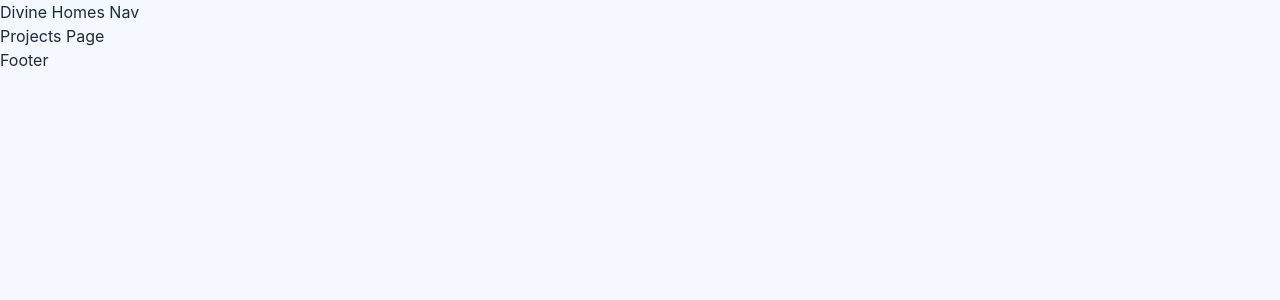
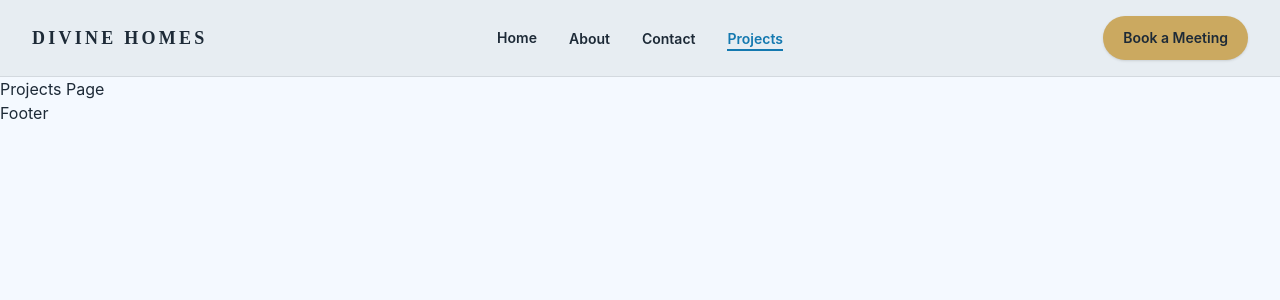
Before and after one commit to divinecode-HQ/divine-homes, a React (Vite) app: page /projects in a window 1280 px wide. Shown: the top 300 px of the page. Built offline with nearby package versions, Linux system fonts and the light colour scheme.

Commit message:
Fixed the Navbar

```diff
--- a/src/components/Navbar.tsx
+++ b/src/components/Navbar.tsx
@@ -1,8 +1,289 @@
+import { Icon } from '@iconify/react'
+import { AnimatePresence, motion } from 'framer-motion'
+import { useEffect, useState } from 'react'
+import { NavLink, useLocation, useNavigate } from 'react-router-dom'
+
+const homeSectionLinks = [
+  { label: 'About', id: 'about' },
+  { label: 'Contact', id: 'contact' },
+]
+
 function Navbar() {
+  const [isMenuOpen, setIsMenuOpen] = useState(false)
+  const location = useLocation()
+  const navigate = useNavigate()
+
+  useEffect(() => {
+    setIsMenuOpen(false)
+  }, [location.pathname, location.hash])
+
+  useEffect(() => {
+    document.body.style.overflow = isMenuOpen ? 'hidden' : ''
+
+    return () => {
+      document.body.style.overflow = ''
+    }
+  }, [isMenuOpen])
+
+  useEffect(() => {
+    if (!location.hash) {
+      return
+    }
+
+    const targetId = location.hash.replace('#', '')
+
+    const scrollToTarget = () => {
+      const element = document.getElementById(targetId)
+
+      if (element) {
+        element.scrollIntoView({ behavior: 'smooth', block: 'start' })
+      }
+    }
+
+    scrollToTarget()
+
+    const timeoutId = window.setTimeout(scrollToTarget, 200)
+
+    return () => window.clearTimeout(timeoutId)
+  }, [location.hash, location.pathname])
+
+  const handleHomeClick = () => {
+    window.scrollTo({ top: 0, behavior: 'smooth' })
+
+    if (location.pathname !== '/' || location.hash) {
+      navigate('/')
+    }
+  }
+
+  const handleSectionNavigation = (sectionId: string) => {
+    if (location.pathname === '/') {
+      navigate({ pathname: '/', hash: `#${sectionId}` })
+      return
+    }
+
+    navigate({ pathname: '/', hash: `#${sectionId}` })
+  }
+
+  const handleMeetingNavigation = () => {
+    navigate({ pathname: '/projects', hash: '#book-a-meeting' })
+  }
+
+  const currentHash = location.hash.replace('#', '')
+  const isHomeActive = location.pathname === '/' && !currentHash
+  const isSectionActive = (sectionId: string) =>
+    location.pathname === '/' && currentHash === sectionId
+  const isProjectsActive = location.pathname === '/projects'
+
+  const desktopLinkClass = (isActive: boolean) =>
+    `relative cursor-pointer text-sm font-semibold transition-colors ${
+      isActive ? 'text-ocean-blue' : 'text-charcoal hover:text-ocean-blue'
+    }`
+
+  const renderDesktopLink = (
+    label: string,
+    onClick: () => void,
+    isActive: boolean,
+  ) => (
+    <motion.button
+      type="button"
+      onClick={onClick}
+      whileHover={{ y: -2 }}
+      whileTap={{ scale: 0.97 }}
+      className={desktopLinkClass(isActive)}
+    >
+      {label}
+      <motion.span
+        className={`absolute -bottom-1 left-0 h-[2px] w-full origin-left bg-ocean-blue ${
+          isActive ? 'scale-x-100' : 'scale-x-0'
+        }`}
+        whileHover={{ scaleX: 1 }}
+        transition={{ duration: 0.2, ease: 'easeOut' }}
+      />
+    </motion.button>
+  )
+
+  const mobileLinkClass = (isActive: boolean) =>
+    `rounded-2xl border px-4 py-3 text-left text-sm font-semibold backdrop-blur-sm transition-colors ${
+      isActive
+        ? 'border-ocean-blue/25 bg-ocean-blue/12 text-ocean-blue'
+        : 'border-white/35 bg-white/35 text-charcoal hover:border-gold/30 hover:bg-gold/12 hover:text-charcoal'
+    }`
+
   return (
-    <nav>
-      <h2>Divine Homes Nav</h2>
-    </nav>
+    <motion.header
+      initial={{ opacity: 0, y: -24 }}
+      animate={{ opacity: 1, y: 0 }}
+      transition={{ duration: 0.45, ease: 'easeOut' }}
+      className="sticky top-0 z-50 border-b border-charcoal/10 bg-grey/95 backdrop-blur"
+    >
+      <nav
+        className="mx-auto flex w-full max-w-7xl items-center justify-between gap-4 px-4 py-4 sm:px-6 lg:grid lg:grid-cols-[1fr_auto_1fr] lg:px-8"
+        aria-label="Primary navigation"
+      >
+        <div className="flex items-center justify-start">
+          <motion.button
+            type="button"
+            onClick={handleHomeClick}
+            whileHover={{ x: 2 }}
+            whileTap={{ scale: 0.98 }}
+            className="font-space text-lg font-bold tracking-[0.18em] text-charcoal uppercase"
+          >
+            Divine Homes
+          </motion.button>
+        </div>
+
+        <motion.div
+          initial={{ opacity: 0, y: -12 }}
+          animate={{ opacity: 1, y: 0 }}
+          transition={{ delay: 0.12, duration: 0.35 }}
+          className="hidden items-center justify-center gap-8 lg:flex"
+        >
+          <motion.button
+            type="button"
+            onClick={handleHomeClick}
+            whileHover={{ y: -2 }}
+            whileTap={{ scale: 0.97 }}
+            className={desktopLinkClass(isHomeActive)}
+          >
+            Home
+            <motion.span
+              className={`absolute -bottom-1 left-0 h-[2px] w-full origin-left bg-ocean-blue ${
+                isHomeActive ? 'scale-x-100' : 'scale-x-0'
+              }`}
+              whileHover={{ scaleX: 1 }}
+              transition={{ duration: 0.2, ease: 'easeOut' }}
+            />
+          </motion.button>
+
+          {homeSectionLinks.map((link) => (
+            <div key={link.id}>
+              {renderDesktopLink(
+                link.label,
+                () => handleSectionNavigation(link.id),
+                isSectionActive(link.id),
+              )}
+            </div>
+          ))}
+
+          <motion.div whileHover={{ y: -2 }} whileTap={{ scale: 0.97 }}>
+            <NavLink to="/projects" className={desktopLinkClass(isProjectsActive)}>
+              Projects
+              <motion.span
+                className={`absolute -bottom-1 left-0 h-[2px] w-full origin-left bg-ocean-blue ${
+                  isProjectsActive ? 'scale-x-100' : 'scale-x-0'
+                }`}
+                whileHover={{ scaleX: 1 }}
+                transition={{ duration: 0.2, ease: 'easeOut' }}
+              />
+            </NavLink>
+          </motion.div>
+        </motion.div>
+
+        <div className="hidden items-center justify-end lg:flex">
+          <motion.button
+            type="button"
+            onClick={handleMeetingNavigation}
+            whileHover={{ y: -2 }}
+            whileTap={{ scale: 0.78 }}
+            transition={{ type: 'spring', stiffness: 520, damping: 20, mass: 0.45 }}
+            className="rounded-full bg-gold px-5 py-3 text-sm font-semibold text-charcoal shadow-sm transition hover:brightness-95 focus:outline-none focus:ring-2 focus:ring-gold/60 focus:ring-offset-2 focus:ring-offset-grey"
+          >
+            Book a Meeting
+          </motion.button>
+        </div>
+
+        <motion.button
+          type="button"
+          aria-expanded={isMenuOpen}
+          aria-label="Toggle navigation menu"
+          onClick={() => setIsMenuOpen((open) => !open)}
+          whileTap={{ scale: 0.9 }}
+          className="inline-flex h-11 w-11 items-center justify-center rounded-full border border-charcoal/15 bg-white/60 text-charcoal backdrop-blur-sm lg:hidden"
+        >
+          <Icon icon={isMenuOpen ? 'mdi:close' : 'mdi:menu'} className="text-[1.35rem]" />
+        </motion.button>
+      </nav>
+
+      <AnimatePresence>
+        {isMenuOpen && (
+          <>
+            <motion.button
+              type="button"
+              aria-label="Close navigation menu"
+              onClick={() => setIsMenuOpen(false)}
+              initial={{ opacity: 0 }}
+              animate={{ opacity: 1 }}
+              exit={{ opacity: 0 }}
+              transition={{ duration: 0.2, ease: 'easeOut' }}
+              className="fixed inset-0 z-40 bg-charcoal/20 backdrop-blur-md lg:hidden"
+            />
+
+            <motion.div
+              initial={{ x: '100%', opacity: 0.9 }}
+              animate={{ x: 0, opacity: 1 }}
+              exit={{ x: '100%', opacity: 0.96 }}
+              transition={{ type: 'spring', stiffness: 280, damping: 28 }}
+              className="fixed right-0 top-0 z-50 flex h-dvh w-[min(88vw,24rem)] flex-col border-l border-white/30 bg-white/45 px-5 pb-6 pt-5 shadow-[0_18px_50px_rgba(24,39,75,0.18)] backdrop-blur-xl lg:hidden"
+            >
+              <div className="mb-8 flex items-center justify-between">
+                <span className="font-space text-base font-bold tracking-[0.16em] text-charcoal uppercase">
+                  Divine Homes
+                </span>
+
+                <motion.button
+                  type="button"
+                  onClick={() => setIsMenuOpen(false)}
+                  whileTap={{ scale: 0.9 }}
+                  className="inline-flex h-10 w-10 items-center justify-center rounded-full border border-charcoal/15 bg-white/60 text-charcoal backdrop-blur-sm"
+                >
+                  <Icon icon="mdi:close" className="text-[1.25rem]" />
+                </motion.button>
+              </div>
+
+              <div className="flex flex-1 flex-col gap-3">
+              <motion.button
+                type="button"
+                onClick={handleHomeClick}
+                whileTap={{ scale: 0.96, x: -2 }}
+                className={mobileLinkClass(isHomeActive)}
+              >
+                Home
+              </motion.button>
+
+              {homeSectionLinks.map((link) => (
+                <motion.button
+                  key={link.id}
+                  type="button"
+                  onClick={() => handleSectionNavigation(link.id)}
+                  whileTap={{ scale: 0.96, x: -2 }}
+                  className={mobileLinkClass(isSectionActive(link.id))}
+                >
+                  {link.label}
+                </motion.button>
+              ))}
+
+              <NavLink
+                to="/projects"
+                className={mobileLinkClass(isProjectsActive)}
+              >
+                Projects
+              </NavLink>
+              </div>
+
+              <motion.button
+                type="button"
+                onClick={handleMeetingNavigation}
+                whileTap={{ scale: 0.88 }}
+                transition={{ type: 'spring', stiffness: 520, damping: 20, mass: 0.45 }}
+                className="mt-6 rounded-full bg-gold px-5 py-3 text-sm font-semibold text-charcoal transition hover:brightness-95"
+              >
+                Book a Meeting
+              </motion.button>
+            </motion.div>
+          </>
+        )}
+      </AnimatePresence>
+    </motion.header>
   )
 }
 
```
